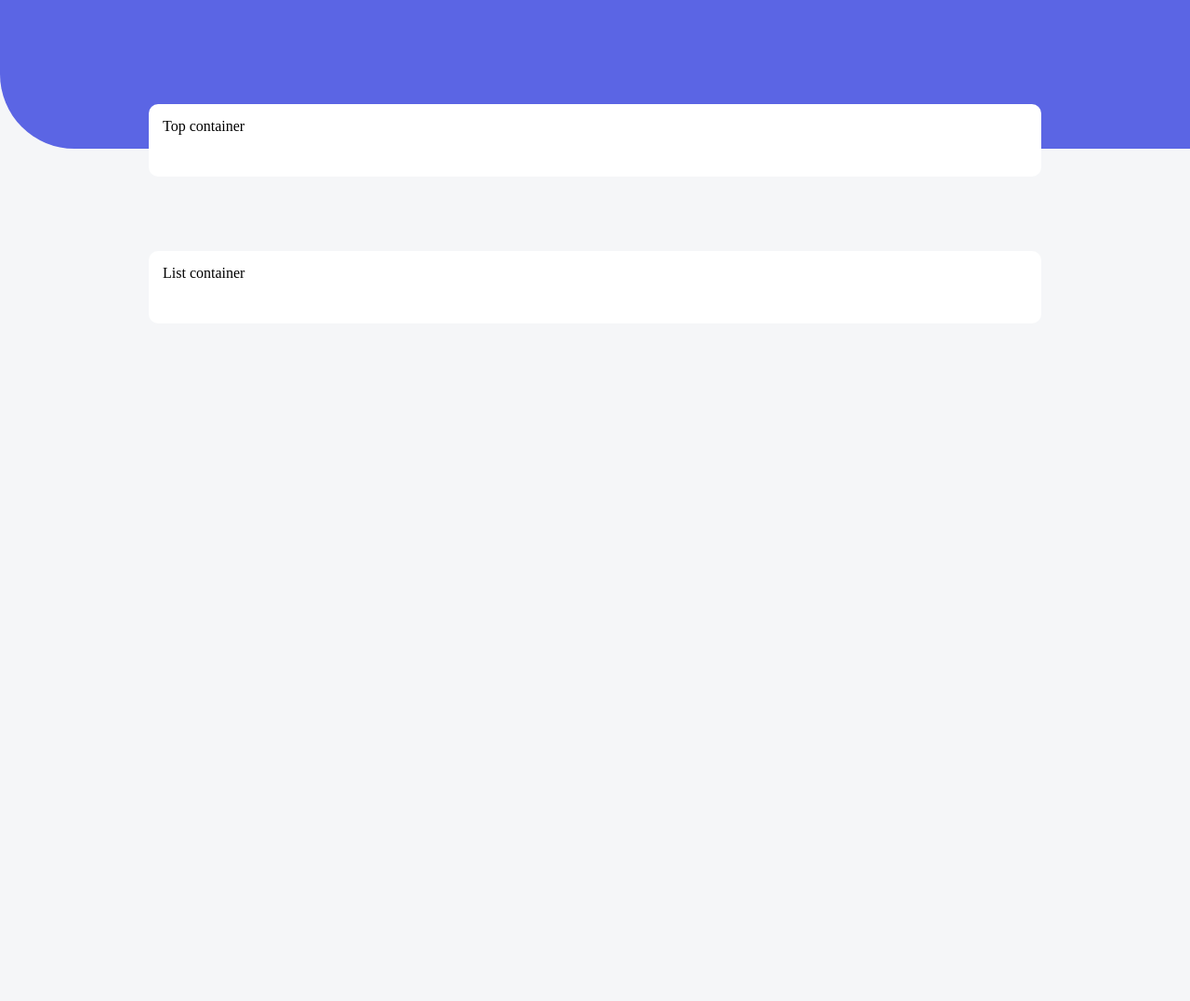
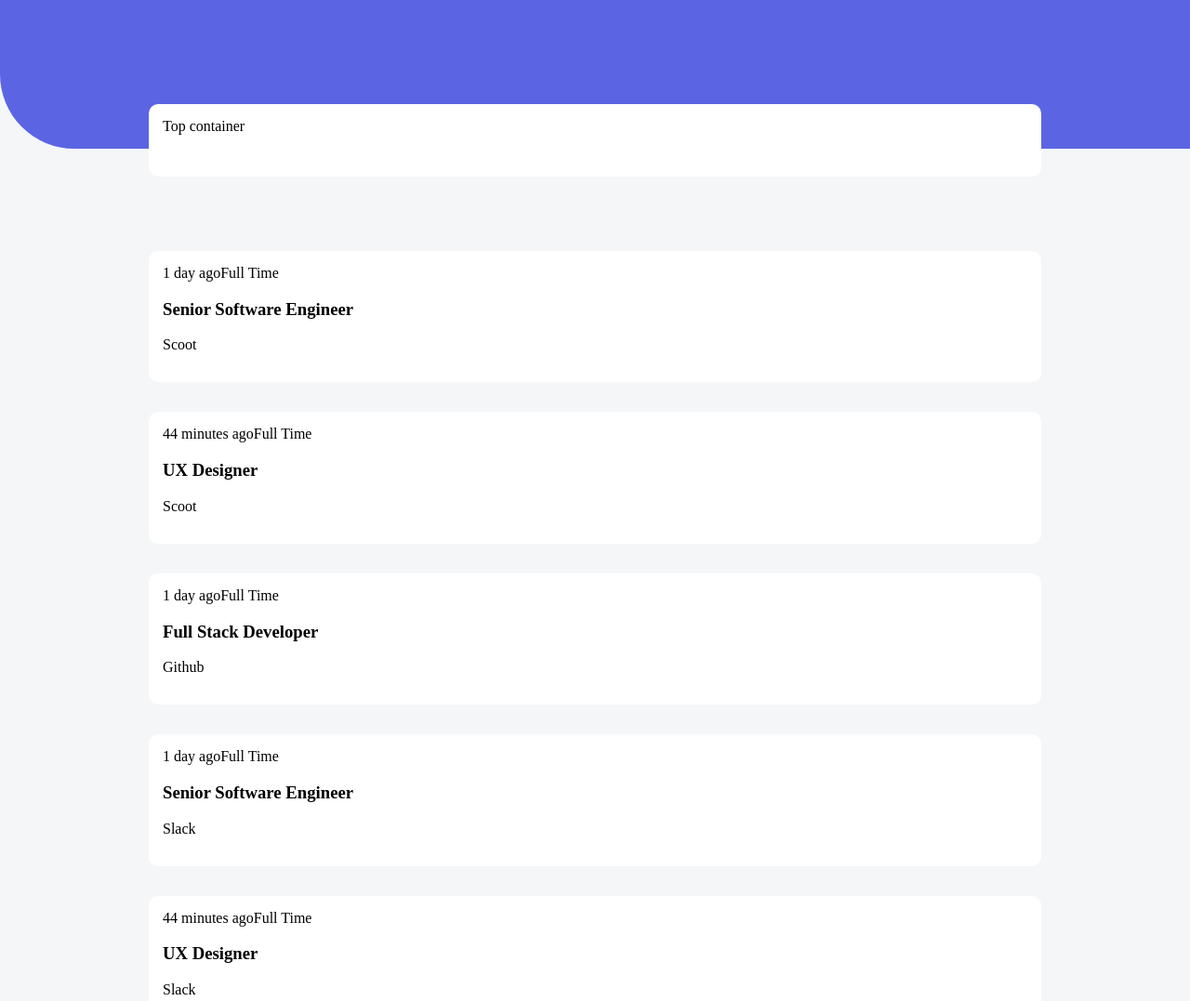
Before and after one commit to anontyro/dev-jobs, a Gatsby site: page / in a window 1280 px wide. Shown: the whole page at 93% size. Before the commit the page ends 800 px from the top, so only its background shows below. Built offline with nearby package versions, Linux system fonts and the light colour scheme; Gatsby itself is replaced by a stand-in of ours; grey boxes are pictures that could not be loaded.

Commit message:
added the card basics with data next to style them

```diff
--- a/package.json
+++ b/package.json
@@ -19,6 +19,7 @@
     "@emotion/styled": "^11.3.0",
     "@mdx-js/mdx": "^1.6.22",
     "@mdx-js/react": "^1.6.22",
+    "date-fns": "^2.23.0",
     "gatsby": "^3.12.1",
     "gatsby-plugin-emotion": "^6.12.0",
     "gatsby-plugin-image": "^1.12.0",
--- a/src/assets/data/JOB_DATA.JSON
+++ b/src/assets/data/JOB_DATA.JSON
@@ -11,6 +11,7 @@
       "industry": "Aviation",
       "jobs" : [
         {
+          "id": "03d6b014-4b56-45d7-ab92-97bb235288f2",
           "title": "Senior Software Engineer",
           "type": "Full Time",
           "locations": ["United Kingdom"],
@@ -42,9 +43,169 @@
               ]
             },
             "contact": {
-              "name": "",
-              "email": "",
+              "name": "tim",
+              "email": "tim@scoot.com",
+              "phone": "07701573231"
+            }
+          }
+        },{
+          "id": "d741d441-2a0e-4856-ba4f-d3ccef3f42de",
+          "title": "UX Designer",
+          "type": "Full Time",
+          "locations": ["United Kingdom"],
+          "dateTimeAdded": "1630204065809",
+          "startDate": "",
+          "salary": "£35,000 - £40,000",
+          "details": {
+            "description": "lorem ",
+            "requirements": {
+              "description": "Curabitur quam velit, dignissim quis mi at, ultrices tincidunt odio. Cras pharetra finibus fermentum. Donec et nisl diam. Nam at posuere nisl. Sed fermentum ligula purus, at gravida arcu sagittis nec. Proin nec varius nulla, sed fermentum quam. Nullam dictum ornare lorem vel placerat.\nPellentesque habitant morbi tristique senectus et netus et malesuada fames ac turpis egestas. Sed varius elit ut nibh faucibus, ut euismod lacus dictum. Vivamus dignissim ligula sit amet justo elementum, fringilla sollicitudin nisl interdum. Pellentesque ornare urna eget eros eleifend efficitur ac id purus. Suspendisse quis mi ut ante placerat varius vel eget massa. Ut tincidunt risus vitae varius vestibulum. Mauris vehicula, elit fringilla volutpat congue, lectus neque sollicitudin purus, ut eleifend dui sem in ipsum. Mauris tincidunt mi sed varius vehicula. Nulla finibus maximus varius. Vivamus faucibus, sapien et hendrerit tempus, lectus leo tristique arcu, ac convallis sem arcu nec sapien. Praesent id elit malesuada, vestibulum urna id, aliquam lacus. Cras feugiat ultricies nulla, vel bibendum metus porta a. Proin eu purus a lectus facilisis maximus quis et nibh. Duis luctus sit amet odio quis elementum. Nam sit amet metus sed erat tempus commodo.",
+              "info": [
+                "Experience with Java, JavaScript, HTML, CSS, and SQL",
+                "Experience with modern UX design ideas",
+                "Experience with Agile practices",
+                "Experience with Figma/ Sketch or other design platform"
+              ]
+            },
+            "responsibilities": {
+              "description": "Curabitur non est ut dolor consectetur vehicula. Praesent sit amet convallis quam, vitae ultricies lectus. Praesent vitae efficitur eros, eu fringilla erat. Nam tincidunt lacus ut nulla vehicula, a dapibus justo dignissim. Vestibulum vulputate ipsum at arcu vulputate pulvinar. Curabitur gravida felis sapien, ut pretium mauris ullamcorper et. Phasellus ullamcorper laoreet tempus.",
+              "info": [
+                "Create engaging user focused designs",
+                "Work in part of a team to deliver customer focused products",
+                "Enhance and improve the core application"
+              ]
+            },
+            "contact": {
+              "name": "tim",
+              "email": "tim@scoot.com",
+              "phone": "07701573231"
+            }
+          }
+        }
+      ]
+    },
+    {
+      "name" : "Github",
+      "logo": "https://upload.wikimedia.org/wikipedia/commons/9/91/Octicons-mark-github.svg",
+      "locations": ["United States"],
+      "description": "Lorem ipsum dolor sit amet, consectetur adipiscing elit. Curabitur et bibendum mauris. Donec tortor arcu, convallis non euismod tincidunt, consectetur non mauris. Fusce in neque sit amet justo feugiat vestibulum vel vitae nulla. Sed mauris elit, tempus at magna maximus, laoreet sollicitudin mi. Vivamus ac tortor a nisl blandit fermentum in eget quam. Pellentesque viverra ligula pharetra, tincidunt dui et, volutpat ex. Sed vel vehicula urna. Aliquam non risus imperdiet, vulputate nibh sit amet, pellentesque diam. Sed pellentesque ipsum ac mi lacinia lobortis.\nEtiam et diam vehicula, aliquam odio eu, ullamcorper nibh. Integer lorem ligula, vestibulum suscipit ultrices et, rutrum sed neque. Proin blandit, odio interdum interdum venenatis, libero odio rhoncus eros, ut maximus lorem tellus vel dolor. Suspendisse et hendrerit leo, non blandit tortor. Maecenas suscipit finibus libero, non fermentum tortor fermentum eget. Suspendisse quis lacus volutpat, scelerisque augue et, faucibus risus. Donec in mollis augue, mattis posuere ipsum. Nulla non gravida augue. Morbi et lobortis augue. Proin sapien dui, ultricies et tincidunt eu, euismod sed libero. Morbi ac dictum neque, eu dictum arcu. Aliquam sed volutpat risus, ac pellentesque nisi. Sed cursus pellentesque lectus sit amet congue. Vivamus ullamcorper imperdiet bibendum. Proin magna tortor, vestibulum eget dui id, varius dictum libero. Pellentesque at feugiat ipsum.",
+      "url": "https://www.github.com",
+      "companySize": "1000-5000",
+      "type": "Private",
+      "industry": "Technology",
+      "jobs" : [
+        {
+          "id":"09b97344-db26-4404-bab9-074b05c61bef",
+          "title": "Full Stack Developer",
+          "type": "Full Time",
+          "locations": ["United States"],
+          "dateTimeAdded": "1630116426229",
+          "startDate": "",
+          "salary": "",
+          "details": {
+            "description": "lorem ",
+            "requirements": {
+              "description": "Curabitur quam velit, dignissim quis mi at, ultrices tincidunt odio. Cras pharetra finibus fermentum. Donec et nisl diam. Nam at posuere nisl. Sed fermentum ligula purus, at gravida arcu sagittis nec. Proin nec varius nulla, sed fermentum quam. Nullam dictum ornare lorem vel placerat.\nPellentesque habitant morbi tristique senectus et netus et malesuada fames ac turpis egestas. Sed varius elit ut nibh faucibus, ut euismod lacus dictum. Vivamus dignissim ligula sit amet justo elementum, fringilla sollicitudin nisl interdum. Pellentesque ornare urna eget eros eleifend efficitur ac id purus. Suspendisse quis mi ut ante placerat varius vel eget massa. Ut tincidunt risus vitae varius vestibulum. Mauris vehicula, elit fringilla volutpat congue, lectus neque sollicitudin purus, ut eleifend dui sem in ipsum. Mauris tincidunt mi sed varius vehicula. Nulla finibus maximus varius. Vivamus faucibus, sapien et hendrerit tempus, lectus leo tristique arcu, ac convallis sem arcu nec sapien. Praesent id elit malesuada, vestibulum urna id, aliquam lacus. Cras feugiat ultricies nulla, vel bibendum metus porta a. Proin eu purus a lectus facilisis maximus quis et nibh. Duis luctus sit amet odio quis elementum. Nam sit amet metus sed erat tempus commodo.",
+              "info": [
+                "Experience with Java, JavaScript, HTML, CSS, and SQL",
+                "Experience with Android and iOS development",
+                "Experience with Git",
+                "Experience with Agile development",
+                "Experience with REST APIs",
+                "Experience with AWS"
+              ]
+            },
+            "responsibilities": {
+              "description": "Curabitur non est ut dolor consectetur vehicula. Praesent sit amet convallis quam, vitae ultricies lectus. Praesent vitae efficitur eros, eu fringilla erat. Nam tincidunt lacus ut nulla vehicula, a dapibus justo dignissim. Vestibulum vulputate ipsum at arcu vulputate pulvinar. Curabitur gravida felis sapien, ut pretium mauris ullamcorper et. Phasellus ullamcorper laoreet tempus.",
+              "info": [
+                "Maintain the core platform",
+                "Create new features to add into the core platform",
+                "Work as part of a team to deliver new innovative content for the core platform"
+              ]
+            },
+            "contact": {
+              "name": "sam smith",
+              "email": "samsmith@github.com",
               "phone": ""
+            }
+          }
+        }
+      ]
+    },
+    {
+      "name" : "Slack",
+      "logo": "https://cdn.mos.cms.futurecdn.net/SDDw7CnuoUGax6x9mTo7dd-970-80.jpg",
+      "locations": ["Australia"],
+      "description": "Lorem ipsum dolor sit amet, consectetur adipiscing elit. Curabitur et bibendum mauris. Donec tortor arcu, convallis non euismod tincidunt, consectetur non mauris. Fusce in neque sit amet justo feugiat vestibulum vel vitae nulla. Sed mauris elit, tempus at magna maximus, laoreet sollicitudin mi. Vivamus ac tortor a nisl blandit fermentum in eget quam. Pellentesque viverra ligula pharetra, tincidunt dui et, volutpat ex. Sed vel vehicula urna. Aliquam non risus imperdiet, vulputate nibh sit amet, pellentesque diam. Sed pellentesque ipsum ac mi lacinia lobortis.\nEtiam et diam vehicula, aliquam odio eu, ullamcorper nibh. Integer lorem ligula, vestibulum suscipit ultrices et, rutrum sed neque. Proin blandit, odio interdum interdum venenatis, libero odio rhoncus eros, ut maximus lorem tellus vel dolor. Suspendisse et hendrerit leo, non blandit tortor. Maecenas suscipit finibus libero, non fermentum tortor fermentum eget. Suspendisse quis lacus volutpat, scelerisque augue et, faucibus risus. Donec in mollis augue, mattis posuere ipsum. Nulla non gravida augue. Morbi et lobortis augue. Proin sapien dui, ultricies et tincidunt eu, euismod sed libero. Morbi ac dictum neque, eu dictum arcu. Aliquam sed volutpat risus, ac pellentesque nisi. Sed cursus pellentesque lectus sit amet congue. Vivamus ullamcorper imperdiet bibendum. Proin magna tortor, vestibulum eget dui id, varius dictum libero. Pellentesque at feugiat ipsum.",
+      "url": "https://www.slack.com",
+      "companySize": "500-1000",
+      "type": "Private",
+      "industry": "Technology",
+      "jobs" : [
+        {
+          "id": "6bf1a126-b8e4-408d-b687-cd0e68bcf3be",
+          "title": "Senior Software Engineer",
+          "type": "Full Time",
+          "locations": ["Australia"],
+          "dateTimeAdded": "1630116426229",
+          "startDate": "",
+          "salary": "A$80000 - A$100000",
+          "details": {
+            "description": "lorem ",
+            "requirements": {
+              "description": "Curabitur quam velit, dignissim quis mi at, ultrices tincidunt odio. Cras pharetra finibus fermentum. Donec et nisl diam. Nam at posuere nisl. Sed fermentum ligula purus, at gravida arcu sagittis nec. Proin nec varius nulla, sed fermentum quam. Nullam dictum ornare lorem vel placerat.\nPellentesque habitant morbi tristique senectus et netus et malesuada fames ac turpis egestas. Sed varius elit ut nibh faucibus, ut euismod lacus dictum. Vivamus dignissim ligula sit amet justo elementum, fringilla sollicitudin nisl interdum. Pellentesque ornare urna eget eros eleifend efficitur ac id purus. Suspendisse quis mi ut ante placerat varius vel eget massa. Ut tincidunt risus vitae varius vestibulum. Mauris vehicula, elit fringilla volutpat congue, lectus neque sollicitudin purus, ut eleifend dui sem in ipsum. Mauris tincidunt mi sed varius vehicula. Nulla finibus maximus varius. Vivamus faucibus, sapien et hendrerit tempus, lectus leo tristique arcu, ac convallis sem arcu nec sapien. Praesent id elit malesuada, vestibulum urna id, aliquam lacus. Cras feugiat ultricies nulla, vel bibendum metus porta a. Proin eu purus a lectus facilisis maximus quis et nibh. Duis luctus sit amet odio quis elementum. Nam sit amet metus sed erat tempus commodo.",
+              "info": [
+                "Experience with Java, JavaScript, HTML, CSS, and SQL",
+                "Experience with Git",
+                "Experience with Agile development",
+                "Experience with REST APIs",
+                "Experience with Docker"
+              ]
+            },
+            "responsibilities": {
+              "description": "Curabitur non est ut dolor consectetur vehicula. Praesent sit amet convallis quam, vitae ultricies lectus. Praesent vitae efficitur eros, eu fringilla erat. Nam tincidunt lacus ut nulla vehicula, a dapibus justo dignissim. Vestibulum vulputate ipsum at arcu vulputate pulvinar. Curabitur gravida felis sapien, ut pretium mauris ullamcorper et. Phasellus ullamcorper laoreet tempus.",
+              "info": [
+                "Develop and maintain the Slack platform",
+                "Work as part of a team to deliver new innovative content for the core platform",
+                "Maintain the core platform"
+              ]
+            },
+            "contact": {
+              "name": "John Doe",
+              "email": "jd@slack.com",
+              "phone": ""
+            }
+          }
+        },{
+          "id": "a8d54f6b-7a87-4fde-9746-a44c216658ff",
+          "title": "UX Designer",
+          "type": "Full Time",
+          "locations": ["Germany"],
+          "dateTimeAdded": "1630204065809",
+          "startDate": "",
+          "salary": "",
+          "details": {
+            "description": "lorem ",
+            "requirements": {
+              "description": "Curabitur quam velit, dignissim quis mi at, ultrices tincidunt odio. Cras pharetra finibus fermentum. Donec et nisl diam. Nam at posuere nisl. Sed fermentum ligula purus, at gravida arcu sagittis nec. Proin nec varius nulla, sed fermentum quam. Nullam dictum ornare lorem vel placerat.\nPellentesque habitant morbi tristique senectus et netus et malesuada fames ac turpis egestas. Sed varius elit ut nibh faucibus, ut euismod lacus dictum. Vivamus dignissim ligula sit amet justo elementum, fringilla sollicitudin nisl interdum. Pellentesque ornare urna eget eros eleifend efficitur ac id purus. Suspendisse quis mi ut ante placerat varius vel eget massa. Ut tincidunt risus vitae varius vestibulum. Mauris vehicula, elit fringilla volutpat congue, lectus neque sollicitudin purus, ut eleifend dui sem in ipsum. Mauris tincidunt mi sed varius vehicula. Nulla finibus maximus varius. Vivamus faucibus, sapien et hendrerit tempus, lectus leo tristique arcu, ac convallis sem arcu nec sapien. Praesent id elit malesuada, vestibulum urna id, aliquam lacus. Cras feugiat ultricies nulla, vel bibendum metus porta a. Proin eu purus a lectus facilisis maximus quis et nibh. Duis luctus sit amet odio quis elementum. Nam sit amet metus sed erat tempus commodo.",
+              "info": [
+                "Experience with Java, JavaScript, HTML, CSS, and SQL",
+                "Experience with modern UX design ideas",
+                "Experience with Agile practices",
+                "Experience with Figma/ Sketch or other design platform"
+              ]
+            },
+            "responsibilities": {
+              "description": "Curabitur non est ut dolor consectetur vehicula. Praesent sit amet convallis quam, vitae ultricies lectus. Praesent vitae efficitur eros, eu fringilla erat. Nam tincidunt lacus ut nulla vehicula, a dapibus justo dignissim. Vestibulum vulputate ipsum at arcu vulputate pulvinar. Curabitur gravida felis sapien, ut pretium mauris ullamcorper et. Phasellus ullamcorper laoreet tempus.",
+              "info": [
+                "Create engaging user focused designs",
+                "Work in part of a team to deliver customer focused products"
+              ]
+            },
+            "contact": {
+              "name": "tim",
+              "email": "tim@scoot.com",
+              "phone": "07701573231"
             }
           }
         }
--- a/src/interfaces/jobData.ts
+++ b/src/interfaces/jobData.ts
@@ -4,6 +4,7 @@ interface GeneralInfo {
 }
 
 interface JobData {
+  id: string;
   title: string;
   type: string;
   locations: string[];
--- a/src/pages/index.tsx
+++ b/src/pages/index.tsx
@@ -2,38 +2,92 @@ import React, { useState } from "react";
 import styled from "@emotion/styled";
 import MainLayout from "../components/_layout";
 import { getJobList } from "../utils/getJsonData";
+import CompanyData from "../interfaces/companyData";
+import { formatDistanceToNow } from "date-fns";
+
+// SEARCH SECTION ---------------------
+
+const SearchBarContainer = styled.div`
+  margin-top: -3rem;
+  margin-bottom: 5rem;
+`;
+
+interface SearachBarProps {
+  jobList: CompanyData[];
+  setJobList: (val: CompanyData[]) => void;
+}
+
+const SearchBar: React.FC<SearachBarProps> = ({ jobList, setJobList }) => {
+  return (
+    <SearchBarContainer className="card">Top container</SearchBarContainer>
+  );
+};
+
+// JOB LIST SECTION ---------------------
+
+interface JobListProps {
+  companyList: CompanyData[];
+}
+
+const JobListContainer = styled.div``;
+
+const JobCard = styled.div`
+  position: relative;
+  display: flex;
+  flex-direction: column;
+`;
+
+interface JobCardLogoProps {
+  url: string;
+}
+
+const JobCardLogo = styled.div`
+  background-image: url(${(props: JobCardLogoProps) => props.url});
+`;
+const JobCardHeader = styled.div``;
+const JobCardBody = styled.div``;
+
+const dateToNow = (date: string) => {
+  const toNow = formatDistanceToNow(+date);
+  return `${toNow} ago`;
+};
+
+const JobList: React.FC<JobListProps> = ({ companyList }) => {
+  return (
+    <JobListContainer>
+      {companyList.map((company, ci) =>
+        company.jobs.map((job, ji) => (
+          <JobListContainer className="card list-container" key={job.id}>
+            <JobCardLogo url={company.logo} />
+            <JobCardHeader>
+              <span>{dateToNow(job.dateTimeAdded)}</span>
+              <span>{job.type}</span>
+            </JobCardHeader>
+            <JobCardBody>
+              <h3>{job.title}</h3>
+              <p>{company.name}</p>
+            </JobCardBody>
+          </JobListContainer>
+        ))
+      )}
+    </JobListContainer>
+  );
+};
+
+// INDEX PAGE ---------------------
 
 const IndexContainer = styled.div`
   width: 75%;
   margin: auto;
 `;
 
-const SearchBarContainer = styled.div`
-  margin-top: -3rem;
-  margin-bottom: 5rem;
-`;
-
-interface SearachBarProps {}
-
-const SearchBar: React.FC<SearachBarProps> = () => {
-  return (
-    <SearchBarContainer className="card">Top container</SearchBarContainer>
-  );
-};
-
-interface JobListProps {}
-
-const JobList: React.FC<JobListProps> = () => {
-  return <div className="card list-container">List container</div>;
-};
-
 const IndexPage = () => {
   const [jobList, setJobList] = useState(getJobList().data);
   return (
     <MainLayout>
       <IndexContainer>
-        <SearchBar />
-        <JobList />
+        <SearchBar jobList={jobList} setJobList={setJobList} />
+        <JobList companyList={jobList} />
       </IndexContainer>
     </MainLayout>
   );
```
Also changed, not shown: 1 other file.
